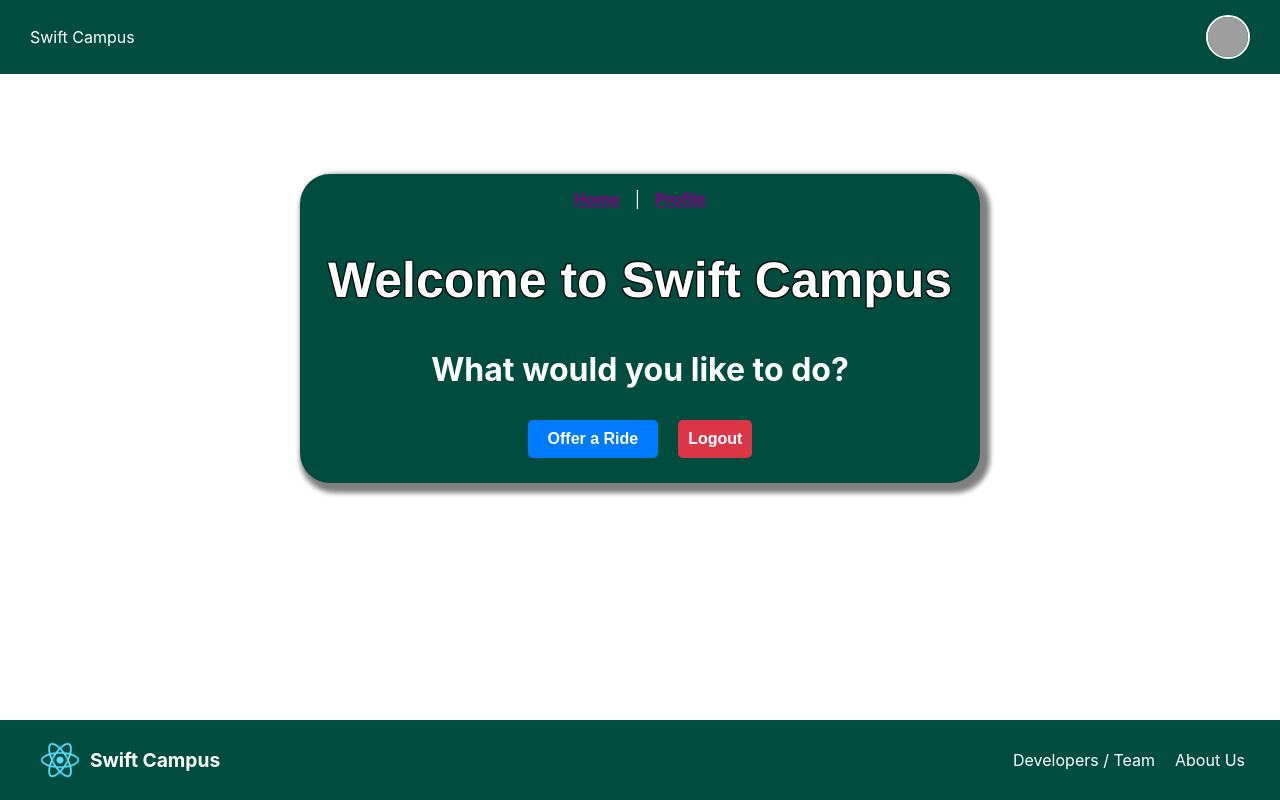
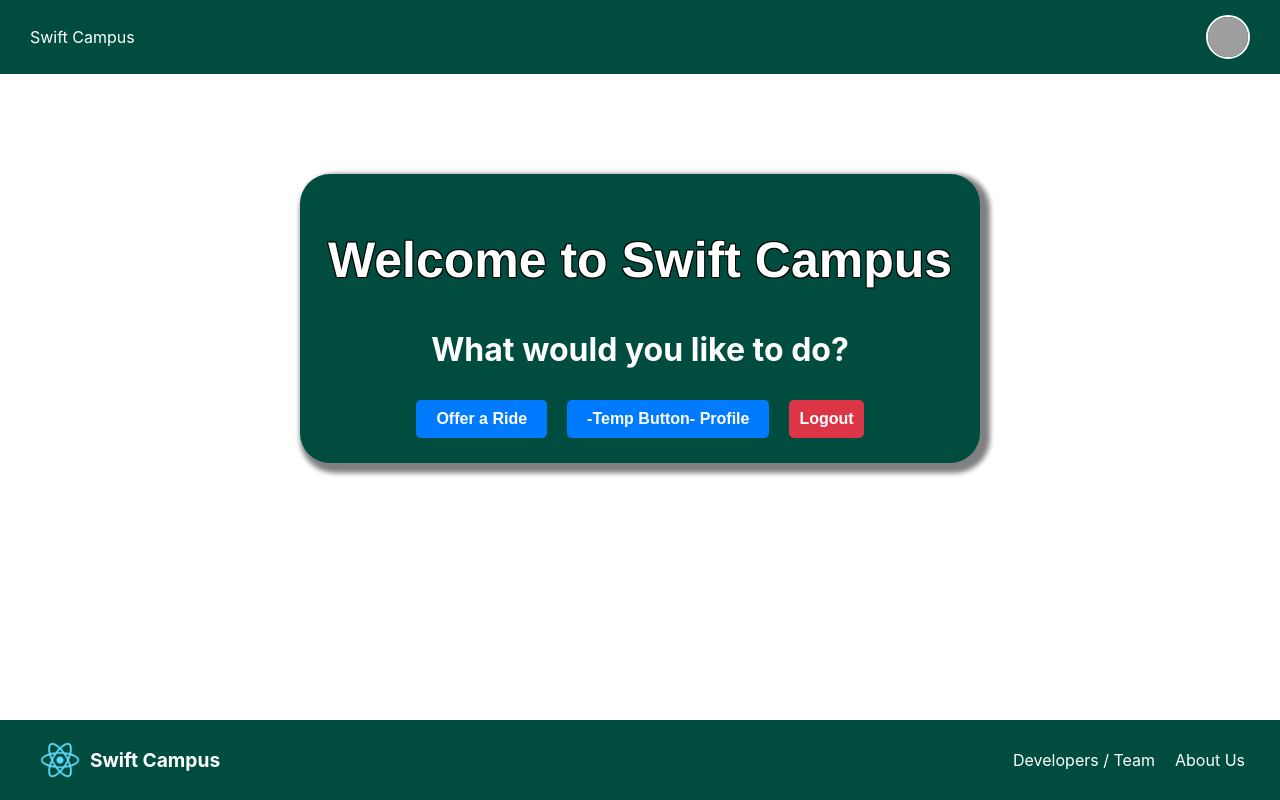
Before and after one commit to Mohammad-Y-Hassan/BCS430-Senior-Project, a React (Create React App) app in the folder swiftcampus/: page /driver-home in a window 1280 px wide. Built offline with nearby package versions, Linux system fonts and the light colour scheme; sample sign-in values are in the browser's storage.

Commit message:
Made navigation a little nicer

```diff
--- a/swiftcampus/src/DriverHome.js
+++ b/swiftcampus/src/DriverHome.js
@@ -19,17 +19,6 @@ const DriverHome = () => {
 
   return (
     <div class="signup-card">
-      {/* ✅ Top Navigation */}
-      <div style={{ marginBottom: "20px" }}>
-        <Link to="/driver-home" style={{ marginRight: "15px", fontWeight: "bold", color: "purple", textDecoration: "underline" }}>
-          Home
-        </Link>
-        |
-        <Link to="/driver-profile" style={{ marginLeft: "15px", fontWeight: "bold", color: "purple", textDecoration: "underline" }}>
-          Profile
-        </Link>
-      </div>
-
       <h2 class="titlefont">Welcome to Swift Campus</h2>
       <h1>What would you like to do?</h1>
       <button
@@ -46,7 +35,20 @@ const DriverHome = () => {
       >
         Offer a Ride
       </button>
-
+      <button
+        onClick={() => navigate("/driver-profile")}
+        style={{
+          margin: "10px",
+          padding: "10px 20px",
+          fontSize: "16px",
+          backgroundColor: "#007bff",
+          color: "#fff",
+          border: "none",
+          borderRadius: "5px",
+        }}
+      >
+        -Temp Button- Profile
+      </button>
       <button
         onClick={handleLogout}
         style={{
--- a/swiftcampus/src/DriverLogIn.js
+++ b/swiftcampus/src/DriverLogIn.js
@@ -37,7 +37,7 @@ const DriverLogin = () => {
       window.dispatchEvent(new Event("storage"));
 
       // ✅ Now redirect driver to profile
-      navigate("/driver-profile");
+      navigate("/driver-home");
     } catch (error) {
       console.error("Driver Login Error:", error);
       setMessage("Server error. Please try again later.");
--- a/swiftcampus/src/DriverProfile.js
+++ b/swiftcampus/src/DriverProfile.js
@@ -1,7 +1,8 @@
 import React, { useEffect, useState } from "react";
-import { Link } from "react-router-dom";
+import { useNavigate, Link } from "react-router-dom";
 
 const DriverProfile = () => {
+    const navigate = useNavigate();
   const [driver, setDriver] = useState(null);
   const [car, setCar] = useState(null);
   const [driverError, setDriverError] = useState("");
@@ -86,17 +87,6 @@ const DriverProfile = () => {
 
   return (
     <div style={{ padding: "2rem" }}>
-      {/* ✅ Navigation */}
-      <div style={{ textAlign: "center", marginBottom: "20px" }}>
-        <Link to="/driver-home" style={{ marginRight: "15px", fontWeight: "bold", color: "purple", textDecoration: "underline" }}>
-          Home
-        </Link>
-        |
-        <Link to="/driver-profile" style={{ marginLeft: "15px", fontWeight: "bold", color: "purple", textDecoration: "underline" }}>
-          Profile
-        </Link>
-      </div>
-
       {/* ✅ Profile Info */}
       <div
         className="driver-profile-container"
@@ -121,6 +111,22 @@ const DriverProfile = () => {
           <p><strong>Seats:</strong> {car.seats}</p>
         </div>
       </div>
+{      <div style={{textAlign : "center"}}  >
+      <button
+        onClick={() => navigate("/driver-home")}
+        style={{
+          margin: "10px",
+          padding: "10px 20px",
+          fontSize: "16px",
+          backgroundColor: "#007bff",
+          color: "#fff",
+          border: "none",
+          borderRadius: "5px",
+        }}
+      >
+        -Temp Button- Home
+      </button>
+      </div>}
     </div>
   );
 };
--- a/swiftcampus/src/FromCampus.js
+++ b/swiftcampus/src/FromCampus.js
@@ -317,17 +317,6 @@ const FromCampus = () => {
   return (
     <APIProvider apiKey= {apikey} onLoad={() => console.log('Maps API provider loaded.')}>
     <div style={{ textAlign: "center" }}>
-      {/* Top Navigation */}
-      <div style={{ marginBottom: "20px" }}>
-        <Link to="/driver-home" style={{ marginRight: "15px", fontWeight: "bold", color: "purple", textDecoration: "underline" }}>
-          Home
-        </Link>
-        |
-        <Link to="/driver-profile" style={{ marginLeft: "15px", fontWeight: "bold", color: "purple", textDecoration: "underline" }}>
-          Profile
-        </Link>
-      </div>
-
       <h2 class="headerfont">Ride From Campus</h2>
       <form onSubmit={handleOrder}>
         <label class="fromcamptxt">Available Seats: </label>
@@ -411,6 +400,20 @@ const FromCampus = () => {
 
         {/* ---- End Map Section 2---- */}
         </div>
+        <button
+        onClick={() => navigate("/driver-home")}
+        style={{
+          margin: "10px",
+          padding: "10px 20px",
+          fontSize: "16px",
+          backgroundColor: "#007bff",
+          color: "#fff",
+          border: "none",
+          borderRadius: "5px",
+        }}
+      >
+        Back
+      </button>
         <button class="submitbtn" type="submit">Make Order </button>
       </form>
 
--- a/swiftcampus/src/RequestARide.js
+++ b/swiftcampus/src/RequestARide.js
@@ -216,6 +216,7 @@ const RequestARide = () => {
           </button>
         </>
       )}
+            <div class = "spacer"></div>
     </div>
   );
 };
```
